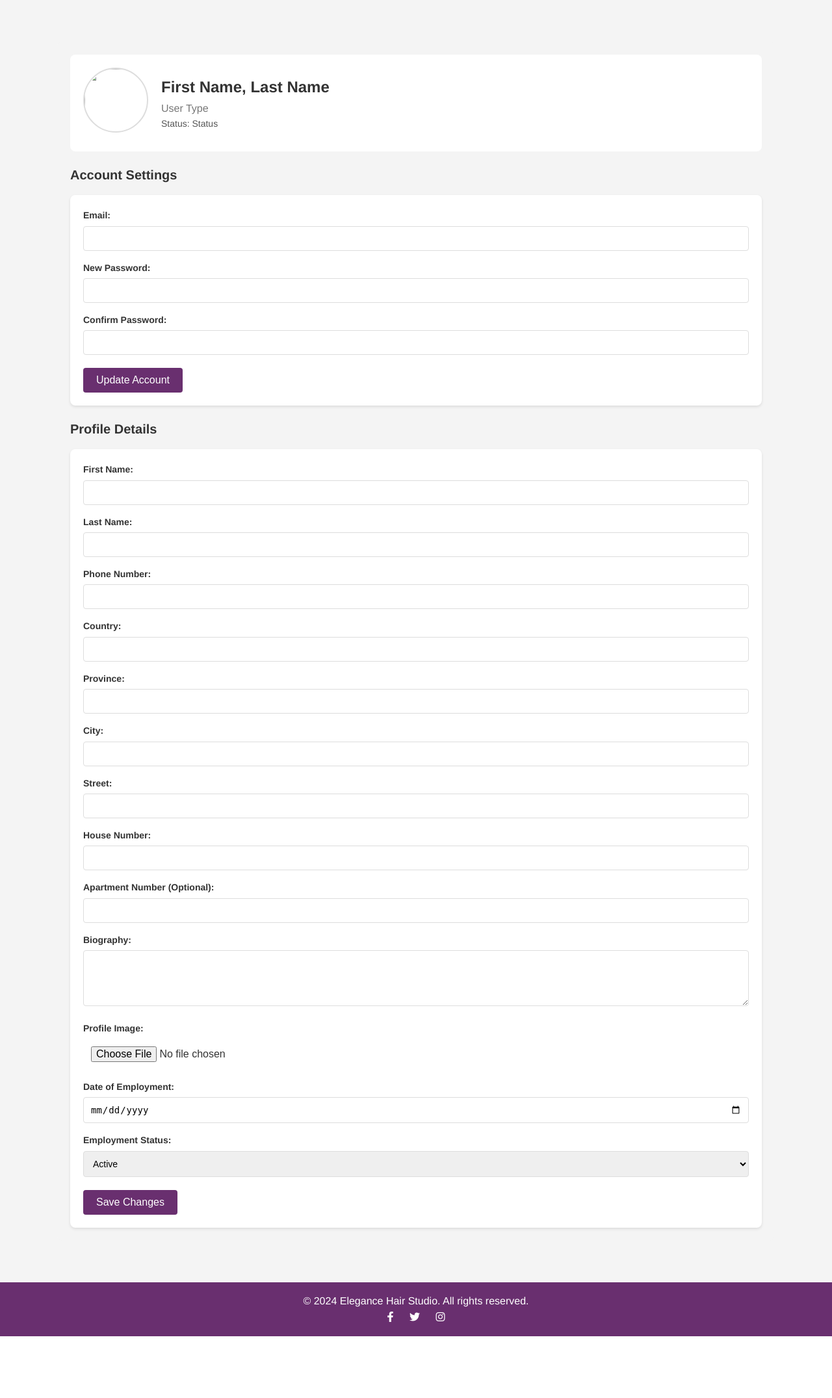
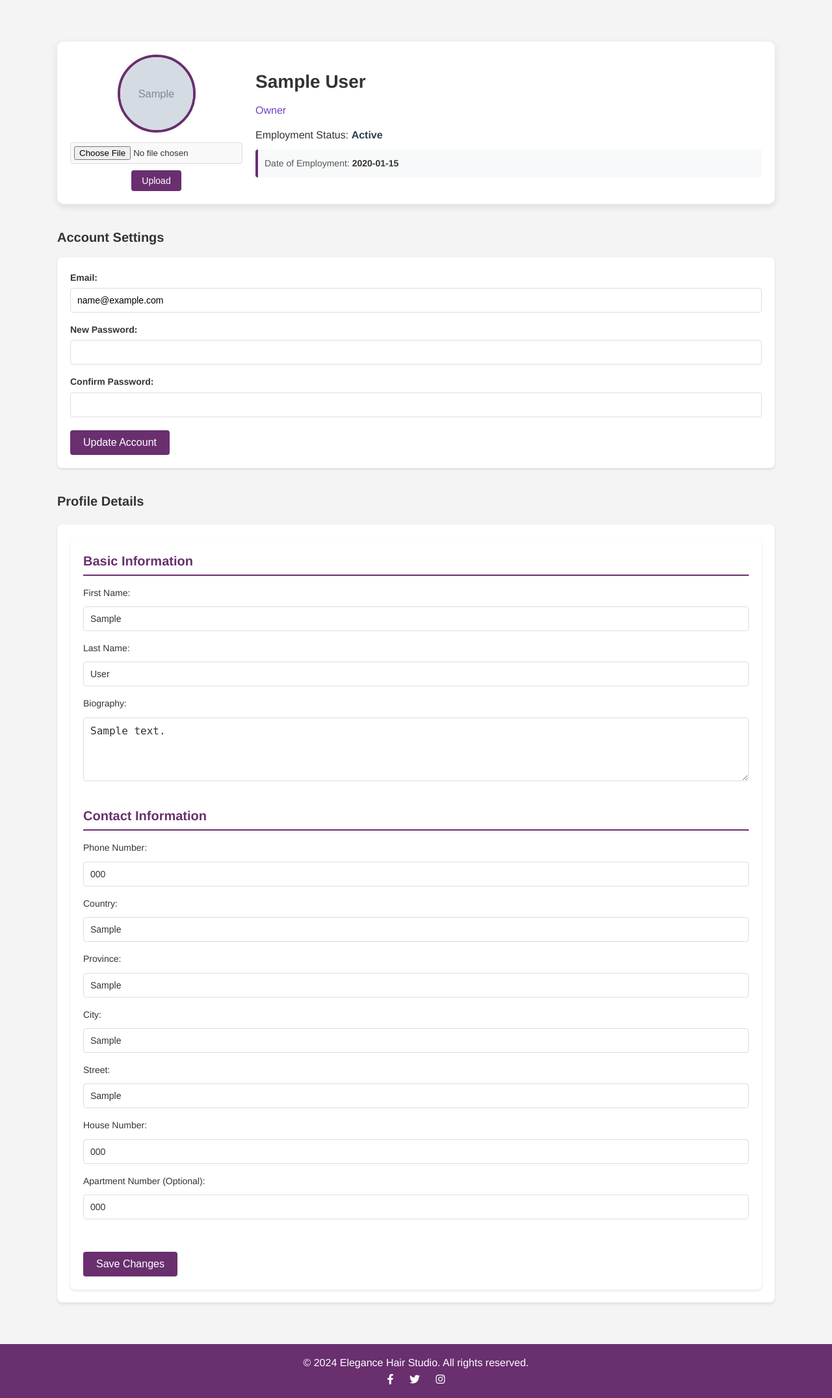
Before and after one commit to hubertrykala93/django_crm_hair_salon, a Django app: page /profile in a window 1280 px wide. Shown: the part 103-2254 px from the top of the page at 65% size. Before the commit the page ends 2159 px from the top, so only its background shows below. Run offline with Django 4.2, Linux system fonts and the light colour scheme; a user stored in the database is signed in; tables that the repository leaves empty hold one stand-in row (values such as "Sample post"); grey boxes marked "Sample" are stand-in pictures; parts of the project's set-up code (start-up, migrations or seed data) failed here and were passed over.

Commit message:
reorganized Profile model, Profile Admin forms & admin

```diff
--- a/accounts/templates/accounts/navbar.html
+++ b/accounts/templates/accounts/navbar.html
@@ -3,10 +3,6 @@
         {% if user.is_authenticated %}
         <li><a href="{% url 'profile' %}" class="{% if request.resolver_match.url_name == 'profile' %}active{% endif %}">Profile</a></li>
         <li><a href="{% url 'logout' %}">Logout</a></li>
-        {% else %}
-        <li><a href="/" class="{% if request.resolver_match.url_name == 'home' %}active{% endif %}">Login</a></li>
-        <li><a href="{% url 'register' %}"
-               class="{% if request.resolver_match.url_name == 'register' %}active{% endif %}">Register</a></li>
         {% endif %}
     </ul>
 </nav>
--- a/accounts/templates/accounts/profile.html
+++ b/accounts/templates/accounts/profile.html
@@ -8,14 +8,27 @@
     <div class="profile-container">
         <div class="profile-header">
             <div class="profile-image">
-                    <img src="" alt="">
+                <img src="{{ request.user.profile.basicinformation.profileimage.image.url }}" alt="{{ request.user.profile.basicinformation.profileimage.alt }}">
+
+                <form method="post" enctype="multipart/form-data" class="upload-form" novalidate>
+                    {% csrf_token %}
+                    <input type="file" id="profileimage" name="profileimage">
+                    <button name="update-profile-image" type="submit" class="btn-upload">Upload</button>
+                </form>
             </div>
             <div class="profile-info">
-                <h1>First Name, Last Name</h1>
-                <p class="user-type">User Type</p>
+                {% if request.user.profile.basicinformation.firstname and request.user.profile.basicinformation.lastname %}
+                <h1>{{ request.user.profile.basicinformation.firstname }} {{ request.user.profile.basicinformation.lastname }}</h1>
+                {% else %}
+                <h1>{{ request.user.username }}</h1>
+                {% endif %}
+                <p class="user-type">{{ request.user.profile.employmentinformation.usertype }}</p>
                 <p class="status">
-                    Status: <span class="">Status</span>
+                    Employment Status: <span>{{ request.user.profile.employmentinformation.employmentstatus }}</span>
                 </p>
+                <div class="employment-info">
+                    <p>Date of Employment: <span>{{ request.user.profile.employmentinformation.dateofemployment|date:"Y-m-d" }}</span></p>
+                </div>
             </div>
         </div>
 
@@ -25,7 +38,7 @@
                 {% csrf_token %}
                 <div class="form-group">
                     <label for="email">Email:</label>
-                    <input type="email" id="email" name="email">
+                    <input type="email" id="email" name="email" value="{{ request.user.email }}">
                 </div>
 
                 <div class="form-group">
@@ -38,84 +51,76 @@
                     <input type="password" id="repassword" name="repassword">
                 </div>
 
-                <button type="submit" class="btn-submit">Update Account</button>
+                <button name="update-account" type="submit" class="btn-submit">Update Account</button>
             </form>
         </div>
 
+        <h2>Profile Details</h2>
         <div class="profile-details">
-            <h2>Profile Details</h2>
             <form method="post" enctype="multipart/form-data" class="profile-form" novalidate>
                 {% csrf_token %}
+
+                <!-- Basic Information Section -->
+                <div class="info-section">
+                    <h3>Basic Information</h3>
+
                     <div class="form-group">
                         <label for="firstname">First Name:</label>
-                    <input type="text" id="firstname" name="firstname">
+                        <input type="text" id="firstname" name="firstname" {% if request.user.profile.basicinformation.firstname %}value="{{ request.user.profile.basicinformation.firstname }}"{% endif %}>
                     </div>
 
                     <div class="form-group">
                         <label for="lastname">Last Name:</label>
-                    <input type="text" id="lastname" name="lastname">
+                        <input type="text" id="lastname" name="lastname" {% if request.user.profile.basicinformation.lastname %}value="{{ request.user.profile.basicinformation.lastname }}"{% endif %}>
                     </div>
 
                     <div class="form-group">
+                        <label for="biography">Biography:</label>
+                        <textarea id="biography" name="biography" rows="4">{% if request.user.profile.basicinformation.biography %}{{ request.user.profile.basicinformation.biography }}{% endif %}</textarea>
+                    </div>
+                </div>
+
+                <!-- Contact Information Section -->
+                <div class="info-section">
+                    <h3>Contact Information</h3>
+
+                    <div class="form-group">
                         <label for="phonenumber">Phone Number:</label>
-                    <input type="text" id="phonenumber" name="phonenumber">
+                        <input type="text" id="phonenumber" name="phonenumber" {% if request.user.profile.contactinformation.phonenumber %}value="{{ request.user.profile.contactinformation.phonenumber }}"{% endif %}>
                     </div>
 
                     <div class="form-group">
                         <label for="country">Country:</label>
-                    <input type="text" id="country" name="country">
+                        <input type="text" id="country" name="country" {% if request.user.profile.contactinformation.country %}value="{{ request.user.profile.contactinformation.country }}"{% endif %}>
                     </div>
 
                     <div class="form-group">
                         <label for="province">Province:</label>
-                    <input type="text" id="province" name="province">
+                        <input type="text" id="province" name="province" {% if request.user.profile.contactinformation.province %}value="{{ request.user.profile.contactinformation.province }}"{% endif %}>
                     </div>
 
                     <div class="form-group">
                         <label for="city">City:</label>
-                    <input type="text" id="city" name="city">
+                        <input type="text" id="city" name="city" {% if request.user.profile.contactinformation.city %}value="{{ request.user.profile.contactinformation.city }}"{% endif %}>
                     </div>
 
                     <div class="form-group">
                         <label for="street">Street:</label>
-                    <input type="text" id="street" name="street">
+                        <input type="text" id="street" name="street" {% if request.user.profile.contactinformation.street %}value="{{ request.user.profile.contactinformation.street }}"{% endif %}>
                     </div>
 
                     <div class="form-group">
                         <label for="housenumber">House Number:</label>
-                    <input type="text" id="housenumber" name="housenumber">
+                        <input type="text" id="housenumber" name="housenumber" {% if request.user.profile.contactinformation.housenumber %}value="{{ request.user.profile.contactinformation.housenumber }}"{% endif %}>
                     </div>
 
                     <div class="form-group">
                         <label for="apartmentnumber">Apartment Number (Optional):</label>
-                    <input type="text" id="apartmentnumber" name="apartmentnumber">
+                        <input type="text" id="apartmentnumber" name="apartmentnumber" {% if request.user.profile.contactinformation.apartmentnumber %}value="{{ request.user.profile.contactinformation.apartmentnumber }}"{% endif %}>
+                    </div>
                 </div>
 
-                <div class="form-group">
-                    <label for="biography">Biography:</label>
-                    <textarea id="biography" name="biography" rows="4"></textarea>
-                </div>
-
-                <div class="form-group">
-                    <label for="profileimage">Profile Image:</label>
-                    <input type="file" id="profileimage" name="profileimage">
-                </div>
-
-                <div class="form-group">
-                    <label for="dateofemployment">Date of Employment:</label>
-                    <input type="date" id="dateofemployment" name="dateofemployment">
-                </div>
-
-                <div class="form-group">
-                    <label for="employmentstatus">Employment Status:</label>
-                    <select id="employmentstatus" name="employmentstatus">
-                        <option value="Active">Active</option>
-                        <option value="On Leave">On Leave</option>
-                        <option value="Inactive">Inactive</option>
-                    </select>
-                </div>
-
-                <button type="submit" class="btn-submit">Save Changes</button>
+                <button name="update-profile" type="submit" class="btn-submit">Save Changes</button>
             </form>
         </div>
     </div>
--- a/accounts/views.py
+++ b/accounts/views.py
@@ -340,6 +340,20 @@ def change_password(request):
 
 
 def profile(request):
+    if request.method == "POST":
+        print("POST Method.")
+        if "update-profile-image" in request.POST:
+            print("Update Profile Image.")
+
+        if "update-account" in request.POST:
+            print("Update Account.")
+
+        if "update-profile" in request.POST:
+            print("Update Profile.")
+
+    else:
+        print("GET Method.")
+
     return render(
         request=request,
         template_name="accounts/profile.html",
--- a/static/css/style.css
+++ b/static/css/style.css
@@ -358,55 +358,119 @@ footer a:hover {
     box-shadow: 0 0 10px rgba(105, 47, 111, 0.5);
 }
 
-/* Profile Container */
-.profile-container {
-    max-width: 1200px;
-    margin: 0 auto;
-    padding: 20px;
-    background-color: #f4f4f4;
-    border-radius: 8px;
-}
-
+/* Profile Container Styles */
 .profile-header {
     display: flex;
     align-items: center;
-    margin-bottom: 20px;
     background-color: #fff;
     padding: 20px;
-    border-radius: 8px;
+    border-radius: 10px;
+    box-shadow: 0 4px 12px rgba(0, 0, 0, 0.1);
+    margin-bottom: 30px;
 }
 
+/* Profile Image Styling */
+.profile-image {
+    display: flex;
+    flex-direction: column;
+    align-items: center;
+}
+
+/* Profile Image */
 .profile-image img {
-    width: 100px;
-    height: 100px;
+    width: 120px;
+    height: 120px;
     border-radius: 50%;
     object-fit: cover;
-    border: 2px solid #ddd;
+    border: 4px solid #692f6f;
+    margin-bottom: 15px; /* Adds space between image and file input */
 }
 
+/* Upload Form */
+.upload-form {
+    display: flex;
+    flex-direction: column;
+    align-items: center;
+    gap: 10px; /* Adds space between input and button */
+}
+
+/* File input styling */
+.upload-form input[type="file"] {
+    padding: 5px;
+    border-radius: 4px;
+    border: 1px solid #ddd;
+    background-color: #f9f9f9;
+    cursor: pointer;
+}
+
+/* Upload button styling */
+.btn-upload {
+    padding: 8px 16px;
+    font-size: 14px;
+    color: #fff;
+    background-color: #692f6f;
+    border: none;
+    border-radius: 4px;
+    cursor: pointer;
+    transition: background-color 0.3s ease;
+}
+
+.btn-upload:hover {
+    background-color: #4b1e43;
+}
+
+/* Profile Info Styling */
 .profile-info {
-    margin-left: 20px;
+    flex-grow: 1;
+    padding-left: 20px;
 }
 
 .profile-info h1 {
-    margin: 0;
-    font-size: 24px;
+    font-size: 28px;
+    font-weight: 600;
     color: #333;
+    margin-bottom: 8px;
 }
 
 .profile-info .user-type {
     font-size: 16px;
-    color: #777;
+    color: #6f42c1;
+    font-weight: 500;
+    margin-bottom: 12px;
 }
 
 .profile-info .status {
+    font-size: 16px;
+    color: #333;
+    font-weight: 500;
+    margin-bottom: 10px;
+}
+
+.profile-info .status span {
+    font-weight: 600;
+    color: #2c3e50;
+}
+
+/* Employment Info */
+.profile-info .employment-info {
+    margin-top: 10px;
+    padding: 10px;
+    border-left: 4px solid #692f6f;
+    background-color: #f8f9fa;
+    border-radius: 4px;
+}
+
+.profile-info .employment-info p {
     font-size: 14px;
     color: #555;
+    margin: 0;
 }
 
-.status-active {
-    color: green;
+.profile-info .employment-info p span {
+    font-weight: 600;
+    color: #333;
 }
+
 
 /* Form Styles */
 .profile-details, .account-settings {
@@ -415,6 +479,7 @@ footer a:hover {
 
 h2 {
     font-size: 20px;
+    margin-top: 35px;
     margin-bottom: 15px;
     color: #333;
 }
@@ -459,12 +524,13 @@ h2 {
     resize: vertical;
 }
 
+/* Updated Button Styles */
 .btn-submit {
     display: inline-block;
     padding: 10px 20px;
     font-size: 16px;
     color: #fff;
-    background-color: #692f6f;
+    background-color: #692f6f; /* Updated color */
     border: none;
     border-radius: 4px;
     cursor: pointer;
@@ -473,13 +539,70 @@ h2 {
 }
 
 .btn-submit:hover {
-    background-color: #692f6f;
+    background-color: #4b1e43; /* Slightly darker shade for hover */
 }
 
-.settings-form .btn-submit {
-    background-color: #692f6f;
+/* Profile Details Styling */
+.profile-details {
+    background-color: #fff; /* White background for the whole profile details section */
+    padding: 20px;
+    border-radius: 8px;
+    box-shadow: 0 2px 4px rgba(0,0,0,0.1);
 }
 
-.settings-form .btn-submit:hover {
+.profile-details h2 {
+    font-size: 24px;
+    color: #333;
+    margin-bottom: 20px;
+}
+
+.info-section {
+    margin-bottom: 30px; /* Space between sections */
+}
+
+.info-section h3 {
+    font-size: 20px;
+    color: #692f6f;
+    margin-top: 0;
+    margin-bottom: 15px;
+    border-bottom: 2px solid #692f6f;
+    padding-bottom: 5px;
+}
+
+.profile-details .form-group {
+    margin-bottom: 15px;
+}
+
+.profile-details label {
+    font-weight: 500;
+    margin-bottom: 5px;
+    display: block;
+    color: #333;
+}
+
+.profile-details input,
+.profile-details textarea,
+.profile-details select {
+    width: 100%;
+    padding: 10px;
+    border: 1px solid #ddd;
+    border-radius: 4px;
+    font-size: 16px;
+    color: #333;
+    margin-top: 5px;
+}
+
+.profile-details .btn-submit {
     background-color: #692f6f;
+    color: #fff;
+    padding: 10px 20px;
+    border: none;
+    border-radius: 4px;
+    cursor: pointer;
+    font-size: 16px;
+    margin-top: 20px;
 }
+
+.profile-details .btn-submit:hover {
+    background-color: #5a275c;
+}
```
Also changed, not shown: accounts/admin.py (+172 -37 lines), accounts/forms.py (+62 -21 lines), accounts/models.py (+80 -26 lines), accounts/migrations/0012_profilecontactinformation_and_more.py (added), accounts/migrations/0013_alter_profile_basicinformation_and_more.py (added). Lines whose indentation alone changed are shown as unchanged.
